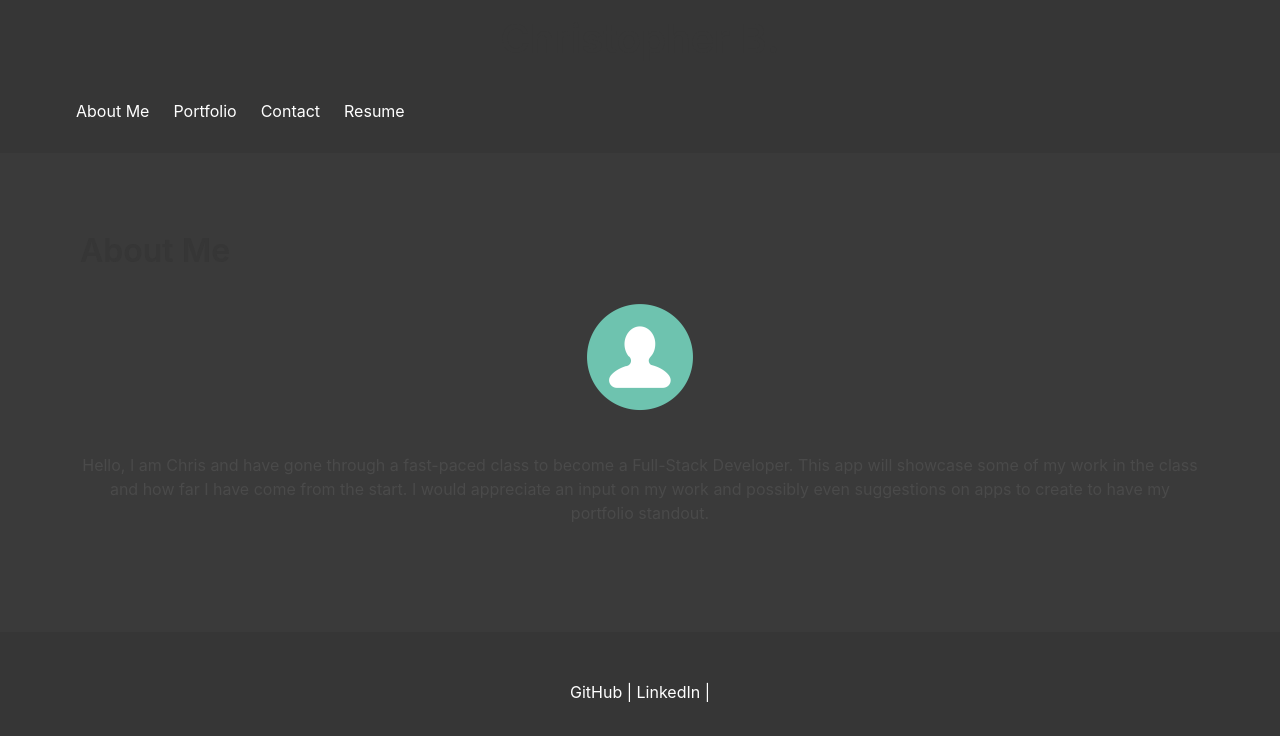
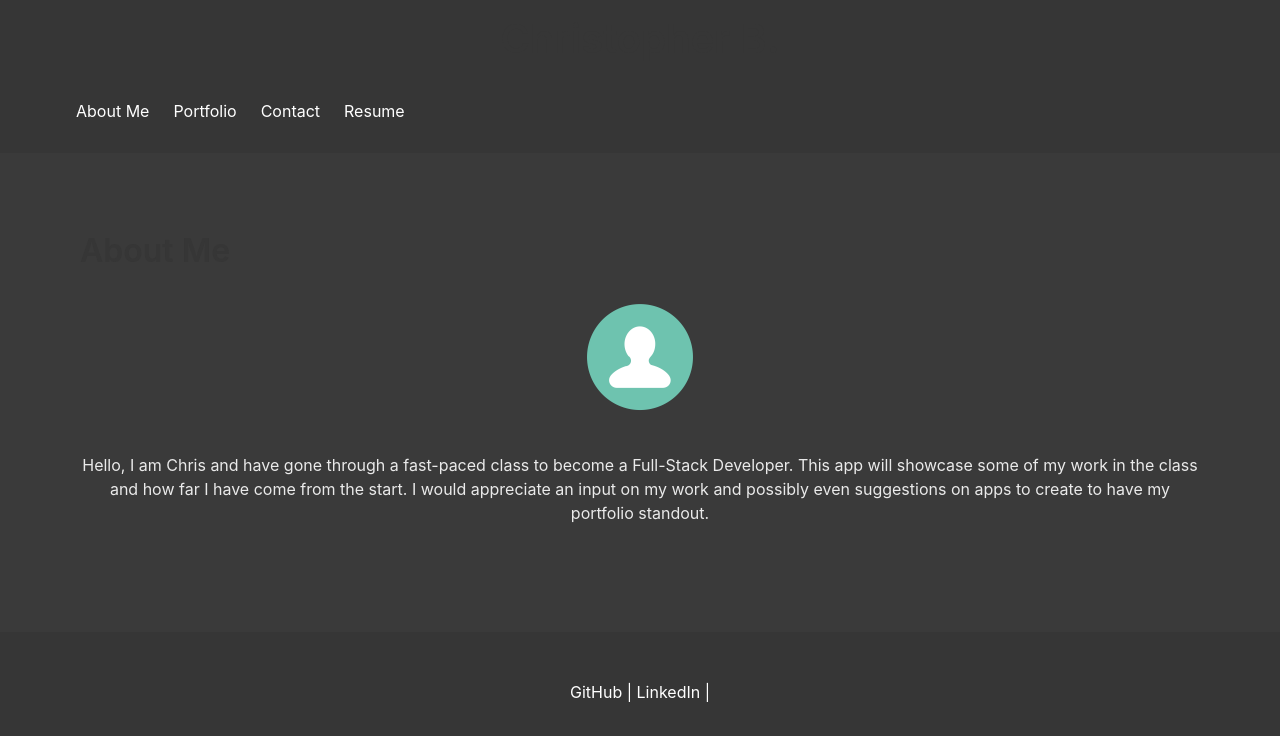
Before and after one commit to leafite/React-Portfolio, a React (Create React App) app: page / in a window 1280 px wide. Shown: the top 736 px of the page. Built offline with nearby package versions, Linux system fonts and the light colour scheme.

Commit message:
added color in css

```diff
--- a/src/App.css
+++ b/src/App.css
@@ -2,6 +2,7 @@ main {
     padding: 2rem;
     background: #3a3a3a;
     min-height: calc(100vh - 150px);
+    color:rgb(234, 234, 234);
   }
 
   footer {
```
Also changed, not shown: 1 other file (tests, documents, lock files or other folders).
